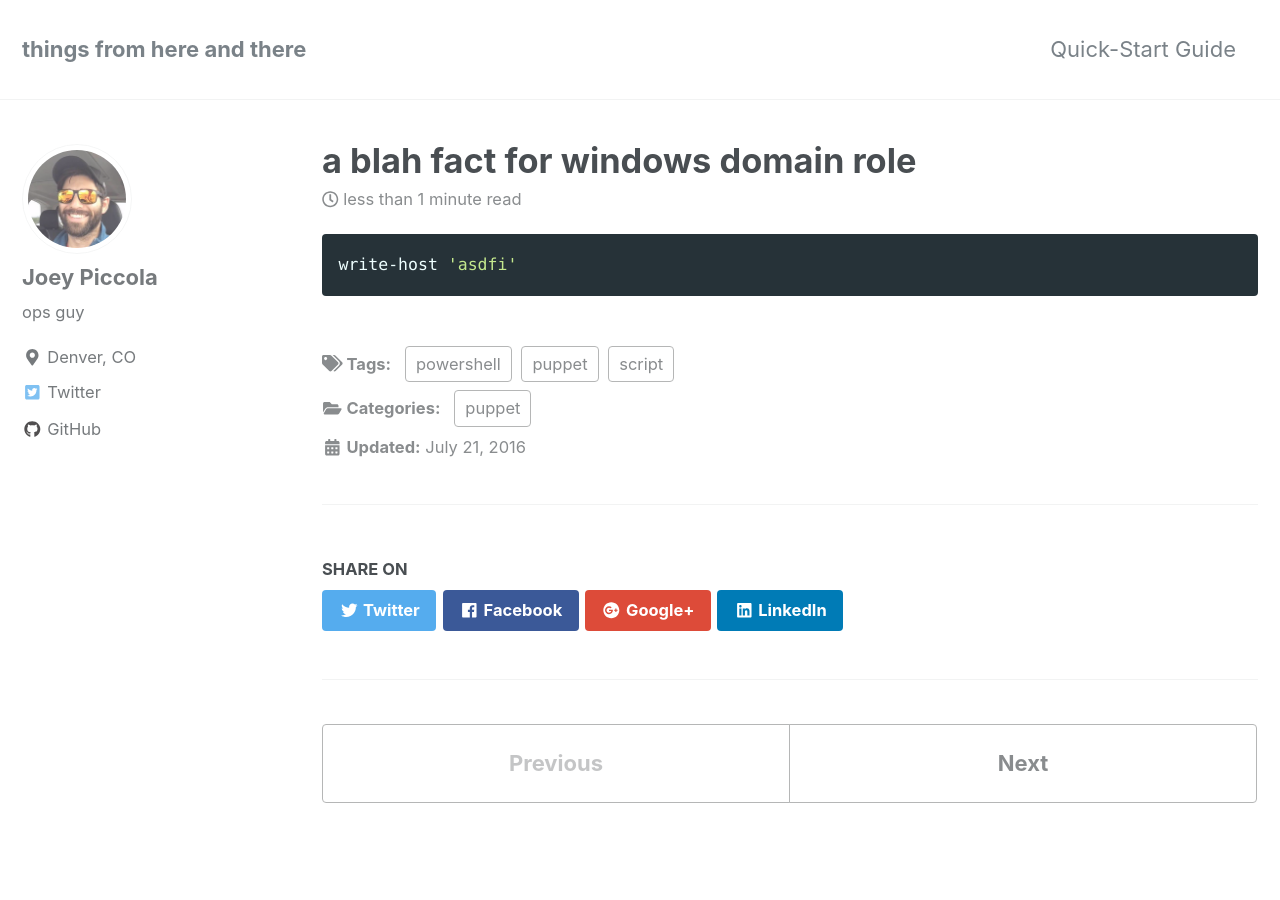
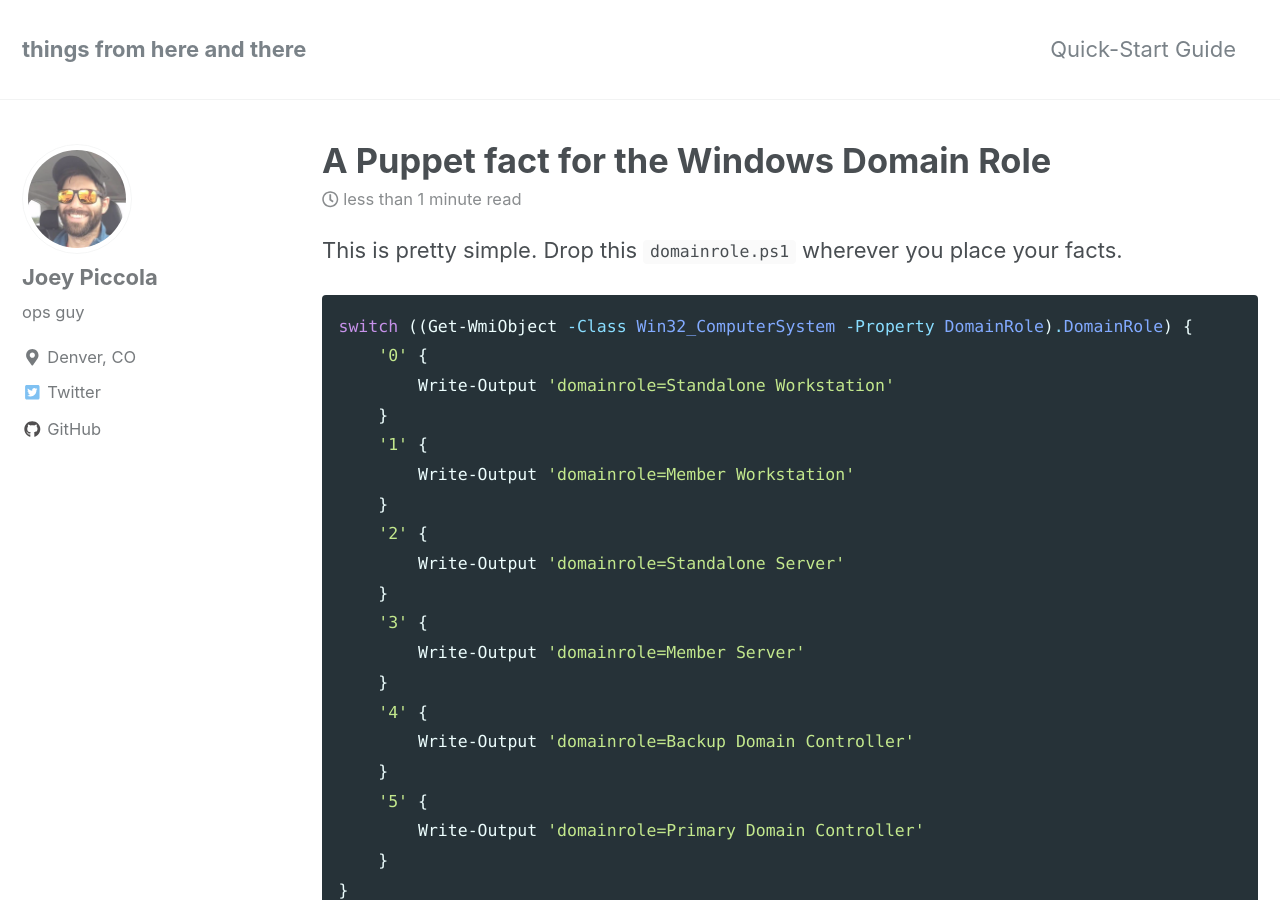
Before and after one commit to joeypiccola/joeypiccola.github.io, a Jekyll site: the page built from _posts/2016-07-21-a-blah-fact-for-windows-domain-role.md, in a window 1280 px wide and 900 px high. Built offline with Jekyll 4.4.1, drawn with Linux system fonts in a browser that asks for light colours; nearby versions of some CDN libraries; some of the changed text lies outside the part shown.

Commit message:
a new post

````diff
--- a/_posts/2016-07-21-a-blah-fact-for-windows-domain-role.md
+++ b/_posts/2016-07-21-a-blah-fact-for-windows-domain-role.md
@@ -1,13 +1,30 @@
 ---
-title: "a blah fact for windows domain role"
-categories:
-  - puppet
+title: "A Puppet fact for the Windows Domain Role"
 tags:
-  - script
   - puppet
   - powershell
 ---
 
+This is pretty simple. Drop this `domainrole.ps1` wherever you place your facts.
 ```powershell
-write-host 'asdfi'
+switch ((Get-WmiObject -Class Win32_ComputerSystem -Property DomainRole).DomainRole) {
+    '0' {
+        Write-Output 'domainrole=Standalone Workstation'
+    }
+    '1' {
+        Write-Output 'domainrole=Member Workstation'
+    }
+    '2' {
+        Write-Output 'domainrole=Standalone Server'
+    }
+    '3' {
+        Write-Output 'domainrole=Member Server'
+    }
+    '4' {
+        Write-Output 'domainrole=Backup Domain Controller'
+    }
+    '5' {
+        Write-Output 'domainrole=Primary Domain Controller'
+    }
+}
 ```
````
Also changed, not shown: _posts/2016-07-21-a-puppet-fact-for-windows-domain-role.md (deleted, +0 -10 lines).
